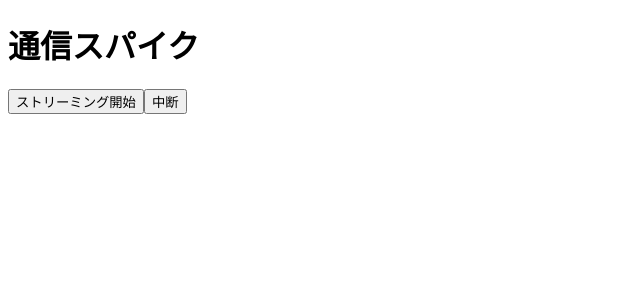
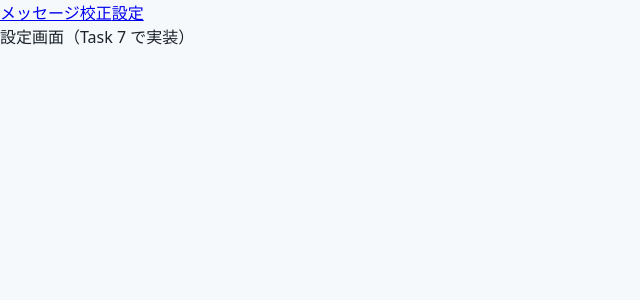
Before and after one commit to kkeisuke/message-proofreading, a React (Vite) app: page /settings in a window 1280 px wide. Shown: the top 300 px of the page, without its empty margins (0-640 px from the left). Built offline with nearby package versions, Linux system fonts and the light colour scheme.

Commit message:
TanStack Router とスタイル基盤を導入

```diff
--- a/package.json
+++ b/package.json
@@ -12,11 +12,13 @@
     "test": "vitest run --passWithNoTests"
   },
   "dependencies": {
+    "@tanstack/react-router": "^1.170.24",
     "@tauri-apps/plugin-http": "~2.5.9",
     "react": "^19.2.8",
     "react-dom": "^19.2.8"
   },
   "devDependencies": {
+    "@tanstack/router-plugin": "^1.168.28",
     "@tauri-apps/cli": "^2.11.4",
     "@types/react": "^19.2.18",
     "@types/react-dom": "^19.2.4",
--- a/src/App.tsx
+++ /dev/null
@@ -1,50 +0,0 @@
-import { fetch } from '@tauri-apps/plugin-http';
-import { useRef, useState } from 'react';
-
-const BASE = 'http://localhost:12434/engines/v1';
-const MODEL = 'ai/gemma4:e4b-q4_K_M';
-
-export default function App() {
-  const [log, setLog] = useState<string[]>([]);
-  const abortRef = useRef<AbortController | null>(null);
-  const append = (line: string) => setLog((l) => [...l, line]);
-
-  const run = async () => {
-    setLog([]);
-    const ac = new AbortController();
-    abortRef.current = ac;
-    const t0 = performance.now();
-    const at = () => `+${Math.round(performance.now() - t0)}ms`;
-    try {
-      const res = await fetch(`${BASE}/chat/completions`, {
-        method: 'POST',
-        headers: { 'Content-Type': 'application/json' },
-        body: JSON.stringify({
-          model: MODEL,
-          stream: true,
-          messages: [{ role: 'user', content: '1から20まで数えてください。' }],
-        }),
-        signal: ac.signal,
-      });
-      append(`${at()} status: ${res.status}`);
-      const reader = res.body!.pipeThrough(new TextDecoderStream()).getReader();
-      for (;;) {
-        const { done, value } = await reader.read();
-        if (done) break;
-        append(`${at()} chunk: ${value.length}文字`);
-      }
-      append(`${at()} done`);
-    } catch (e) {
-      append(`${at()} error: ${String(e)}`);
-    }
-  };
-
-  return (
-    <main>
-      <h1>通信スパイク</h1>
-      <button onClick={run}>ストリーミング開始</button>
-      <button onClick={() => abortRef.current?.abort()}>中断</button>
-      <pre>{log.join('\n')}</pre>
-    </main>
-  );
-}
--- a/src/main.tsx
+++ b/src/main.tsx
@@ -1,9 +1,19 @@
+import { createRouter, RouterProvider } from '@tanstack/react-router';
 import { StrictMode } from 'react';
 import { createRoot } from 'react-dom/client';
-import App from './App';
+import { routeTree } from './routeTree.gen';
+import './styles/global.css';
+
+const router = createRouter({ routeTree });
+
+declare module '@tanstack/react-router' {
+  interface Register {
+    router: typeof router;
+  }
+}
 
 createRoot(document.getElementById('root')!).render(
   <StrictMode>
-    <App />
+    <RouterProvider router={router} />
   </StrictMode>,
 );
--- /dev/null
+++ b/src/routeTree.gen.ts
@@ -0,0 +1,77 @@
+/* eslint-disable */
+
+// @ts-nocheck
+
+// noinspection JSUnusedGlobalSymbols
+
+// This file was automatically generated by TanStack Router.
+// You should NOT make any changes in this file as it will be overwritten.
+// Additionally, you should also exclude this file from your linter and/or formatter to prevent it from being checked or modified.
+
+import { Route as rootRouteImport } from './routes/__root'
+import { Route as IndexRouteImport } from './routes/index'
+import { Route as SettingsRouteImport } from './routes/settings'
+
+const IndexRoute = IndexRouteImport.update({
+  id: '/',
+  path: '/',
+  getParentRoute: () => rootRouteImport,
+} as any)
+const SettingsRoute = SettingsRouteImport.update({
+  id: '/settings',
+  path: '/settings',
+  getParentRoute: () => rootRouteImport,
+} as any)
+
+export interface FileRoutesByFullPath {
+  '/': typeof IndexRoute
+  '/settings': typeof SettingsRoute
+}
+export interface FileRoutesByTo {
+  '/': typeof IndexRoute
+  '/settings': typeof SettingsRoute
+}
+export interface FileRoutesById {
+  __root__: typeof rootRouteImport
+  '/': typeof IndexRoute
+  '/settings': typeof SettingsRoute
+}
+export interface FileRouteTypes {
+  fileRoutesByFullPath: FileRoutesByFullPath
+  fullPaths: '/' | '/settings'
+  fileRoutesByTo: FileRoutesByTo
+  to: '/' | '/settings'
+  id: '__root__' | '/' | '/settings'
+  fileRoutesById: FileRoutesById
+}
+export interface RootRouteChildren {
+  IndexRoute: typeof IndexRoute
+  SettingsRoute: typeof SettingsRoute
+}
+
+declare module '@tanstack/react-router' {
+  interface FileRoutesByPath {
+    '/': {
+      id: '/'
+      path: '/'
+      fullPath: '/'
+      preLoaderRoute: typeof IndexRouteImport
+      parentRoute: typeof rootRouteImport
+    }
+    '/settings': {
+      id: '/settings'
+      path: '/settings'
+      fullPath: '/settings'
+      preLoaderRoute: typeof SettingsRouteImport
+      parentRoute: typeof rootRouteImport
+    }
+  }
+}
+
+const rootRouteChildren: RootRouteChildren = {
+  IndexRoute: IndexRoute,
+  SettingsRoute: SettingsRoute,
+}
+export const routeTree = rootRouteImport
+  ._addFileChildren(rootRouteChildren)
+  ._addFileTypes<FileRouteTypes>()
--- /dev/null
+++ b/src/routes/__root.tsx
@@ -0,0 +1,13 @@
+import { createRootRoute, Link, Outlet } from '@tanstack/react-router';
+
+export const Route = createRootRoute({
+  component: () => (
+    <>
+      <header className="app-header">
+        <Link to="/">メッセージ校正</Link>
+        <Link to="/settings">設定</Link>
+      </header>
+      <Outlet />
+    </>
+  ),
+});
--- /dev/null
+++ b/src/routes/index.tsx
@@ -0,0 +1,5 @@
+import { createFileRoute } from '@tanstack/react-router';
+
+export const Route = createFileRoute('/')({
+  component: () => <main>校正画面（Task 8 で実装）</main>,
+});
--- /dev/null
+++ b/src/routes/settings.tsx
@@ -0,0 +1,5 @@
+import { createFileRoute } from '@tanstack/react-router';
+
+export const Route = createFileRoute('/settings')({
+  component: () => <main>設定画面（Task 7 で実装）</main>,
+});
--- /dev/null
+++ b/src/styles/global.css
@@ -0,0 +1,18 @@
+@layer reset, tokens, components;
+
+@import './tokens.css';
+
+@layer reset {
+  * {
+    margin: 0;
+    box-sizing: border-box;
+  }
+  body {
+    font-family: system-ui, sans-serif;
+    background: var(--color-bg);
+    color: var(--color-text);
+  }
+  button {
+    font: inherit;
+  }
+}
--- /dev/null
+++ b/src/styles/tokens.css
@@ -0,0 +1,14 @@
+@layer tokens {
+  :root {
+    color-scheme: light dark;
+    --color-bg: light-dark(oklch(98% 0.005 250), oklch(22% 0.01 250));
+    --color-text: light-dark(oklch(25% 0.02 250), oklch(92% 0.005 250));
+    --color-accent: oklch(55% 0.15 250);
+    --color-border: light-dark(oklch(85% 0.01 250), oklch(35% 0.01 250));
+    --color-warn: oklch(60% 0.15 60);
+    --space-1: 0.5rem;
+    --space-2: 1rem;
+    --space-3: 1.5rem;
+    --radius: 8px;
+  }
+}
--- a/tsconfig.json
+++ b/tsconfig.json
@@ -9,7 +9,8 @@
     "noEmit": true,
     "skipLibCheck": true,
     "noUnusedLocals": true,
-    "noUnusedParameters": true
+    "noUnusedParameters": true,
+    "types": ["vite/client"]
   },
   "include": ["src"]
 }
--- a/vite.config.ts
+++ b/vite.config.ts
@@ -1,9 +1,10 @@
 /// <reference types="vitest/config" />
+import { tanstackRouter } from '@tanstack/router-plugin/vite';
 import react from '@vitejs/plugin-react';
 import { defineConfig } from 'vite';
 
 export default defineConfig({
-  plugins: [react()],
+  plugins: [tanstackRouter({ target: 'react' }), react()],
   clearScreen: false,
   server: { port: 5173, strictPort: true },
   test: { include: ['src/**/*.test.ts'] },
```
Also changed, not shown: 2 other files (tests, documents, lock files or other folders).
